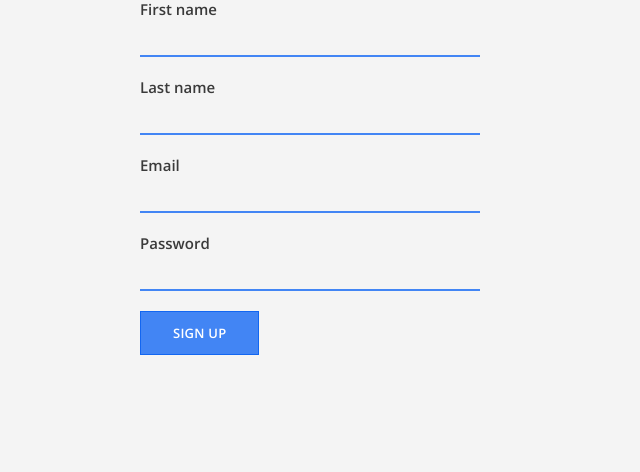
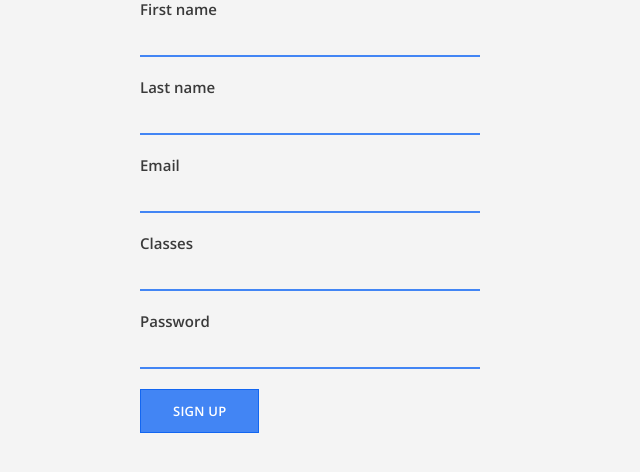
Before and after one commit to Aver30/Moodle2v, a Flask app: page /signup in a window 1280 px wide. Shown: the part 195-667 px from the top of the page, without its empty margins (0-640 px from the left). Run offline with Flask 2, Linux system fonts and the light colour scheme.

Commit message:
Added classes to database, and made it unique such that there are students per unit

```diff
--- a/forms.py
+++ b/forms.py
@@ -7,6 +7,8 @@ class SignupForm(Form):
   last_name = StringField('Last name', validators=[DataRequired("Please enter your last name.")])
   email = StringField('Email', validators=[DataRequired("Please enter your email address.")])
   password = PasswordField('Password', validators=[DataRequired("Please enter a password."), Length(min=6, message="Passwords must be 6 characters or more.")])
+  classes = StringField('Classes', validators=[DataRequired("Please enter your email address.")])
+  unit = StringField('Unit', validators=[DataRequired("Please the unit.")])
   submit = SubmitField('Sign up')
 
 class LoginForm(Form):
@@ -19,4 +21,5 @@ class EnrollForm(Form):
   first_name = StringField('First name', validators=[DataRequired("Please enter your first name.")])
   last_name = StringField('Last name', validators=[DataRequired("Please enter your last name.")])
   email = StringField('Email', validators=[DataRequired("Please enter your email address.")])
+  classes = StringField('Class', validators=[DataRequired("Please enter the class.")])
   submit = SubmitField('Sign up')
--- a/routes.py
+++ b/routes.py
@@ -1,5 +1,5 @@
 from flask import Flask, render_template, request, session, redirect, url_for
-from models import db, User, Student
+from models import db, User, FIT2101Student
 from forms import LoginForm, SignupForm, EnrollForm
 
 
@@ -11,22 +11,6 @@ db.init_app(app)
 
 app.secret_key = "development-key"
 
-
-
-usersLec = {'email': "aakash@gmail.com", 'pwd': '1234'}
-
-usersDem = {'email': "nn@gmail.com", 'pwd': '1234'}
-
-
-# Add a log in
-# newuser = User('Aakash', 'Verma', 'aakash@live.com', '12345')
-# db.session.add(newuser)
-# db.session.commit()
-
-# Add Login details inside
-#newuser = User('Aakash', 'Verma' ,'adt@gmail.com', 'L', '1234')
-#db.session.add(newuser)
-#db.session.commit()
 
 
 @app.route("/")
@@ -47,9 +31,6 @@ def login():
 
             # Get user from the databases
             user = User.query.filter_by(email=email).first()
-
-            # FOR HELP: https://stackoverflow.com/questions/23744171/flask-get-all-products-from-table-and-iterate-over-them
-            # theList = User.query.all()
 
             if user is not None and user.password == password and user.role == 'L':     # If the user is lecturer
                 session['email'] = email
@@ -76,7 +57,7 @@ def signup():
             return render_template('signup.html', form=form)
         else:
 
-            newuser = User(form.first_name.data, form.last_name.data, form.email.data, 'D', form.password.data)
+            newuser = User(form.first_name.data, form.last_name.data, form.email.data, 'D', form.password.data, form.classes.data);
             db.session.add(newuser)
             db.session.commit()
 
@@ -96,16 +77,14 @@ def enrollstd():
             return render_template('enrollstd.html', form=form)
         else:
 
-            newstudent = Student(form.first_name.data, form.last_name.data, form.email.data)
+            newstudent = FIT2101Student(form.first_name.data, form.last_name.data, form.email.data, form.classes.data)
             db.session.add(newstudent)
             db.session.commit()
-
+            print("LLLLLLLLLLLLLLLLLLOOOOOOOo")
             return redirect(url_for('Lec_pageV2'))
 
     elif request.method == "GET":
         return render_template('enrollstd.html', form=form)
-
-
 
 
 @app.route("/dem-page", methods=["GET", "POST"])
@@ -124,7 +103,7 @@ def Lec_pageV2():
 
 @app.route("/ViewStudents_Dem", methods=["GET", "POST"])
 def ViewStudents_Dem():
-    listOfStudents = Student.query.all()
+    listOfStudents = FIT2101Student.query.all()
     return render_template("ViewStudents_Dem.html", students = listOfStudents)
 
 
--- a/templates/signup.html
+++ b/templates/signup.html
@@ -43,6 +43,17 @@
 
           {{ form.email }}
         </div>
+        <div class="form-group">
+          {{ form.classes.label }}
+
+          {% if form.classes.errors %}
+            {% for error in form.classes.errors %}
+              <p class="error-message">{{ error }}</p>
+            {% endfor %}
+          {% endif %}
+
+          {{ form.classes }}
+        </div>
 
         <div class="form-group">
           {{ form.password.label }}
```
Also changed, not shown: models.py (+10 -4 lines), templates/enrollstd.html (+14 -1 lines), 2 other files.
